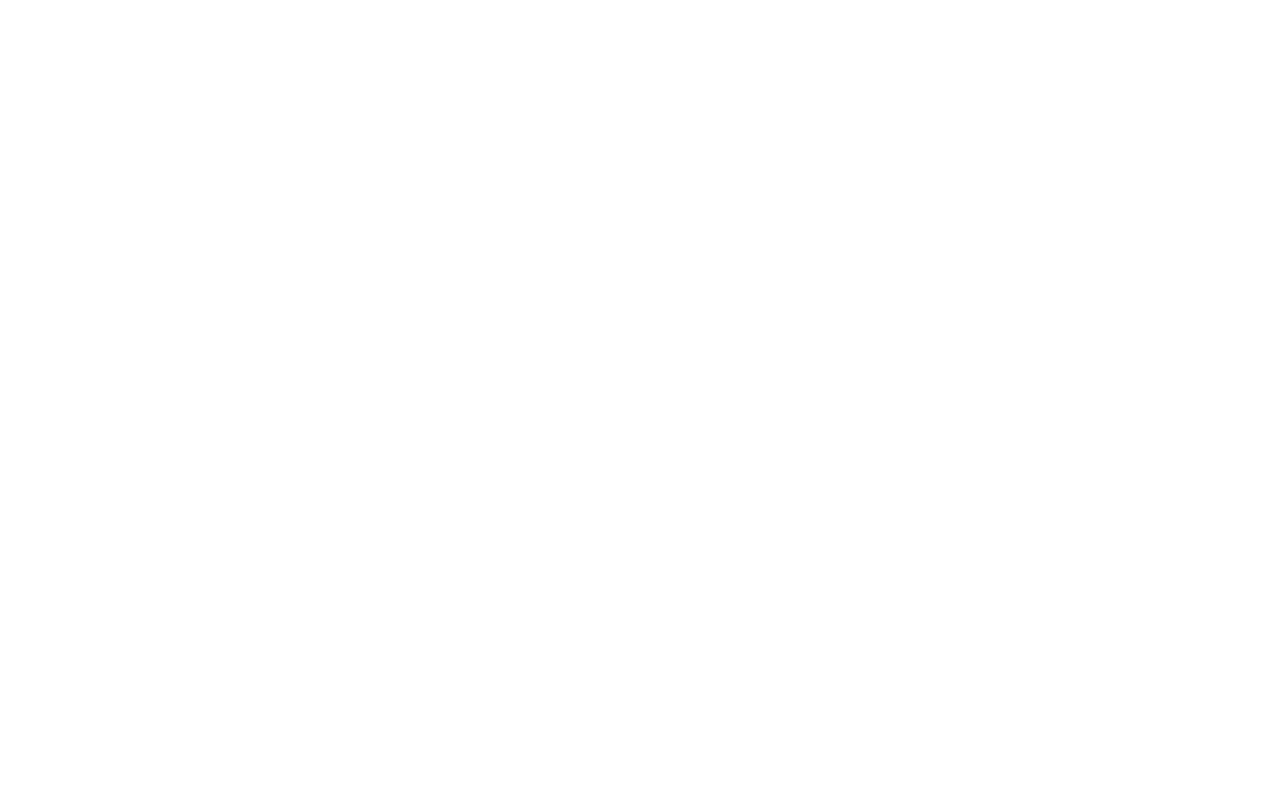
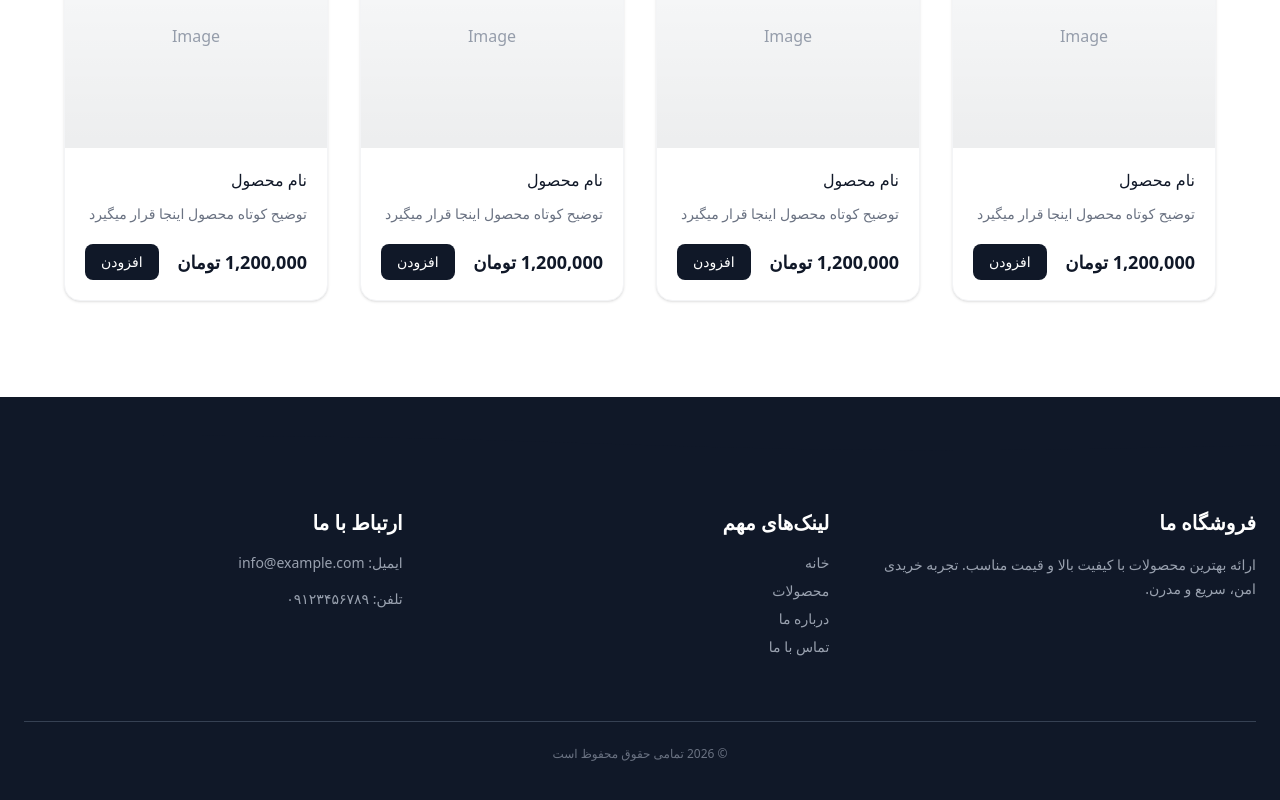
Before and after one commit to Masoud2025/OnlineShop, a Next.js app: page / in a window 1280 px wide. Shown: the part 2024-2824 px from the top of the page. Before the commit the page ends 1840 px from the top, so only its background shows below. Built offline with nearby package versions, Linux system fonts and the light colour scheme.

Commit message:
Add basic footer layout

```diff
--- a/app/layout.tsx
+++ b/app/layout.tsx
@@ -3,6 +3,7 @@ import Navbar from "../components/layout/Navbar";
 
 import "./globals.css";
 import TopBarClock from "../components/layout/TopBarClock";
+import Footer from "../components/layout/Footer";
 
 export const metadata: Metadata = {
   title: "Create Next App",
@@ -20,6 +21,7 @@ export default function RootLayout({
         <TopBarClock/>
         <Navbar/>
         {children}
+        <Footer/>
         </body>
     </html>
   );
--- a/app/page.tsx
+++ b/app/page.tsx
@@ -2,15 +2,14 @@ import Banner from "../components/layout/Banner";
 import HeroSection from "../components/layout/Hero";
 import PopularCategories from "../components/layout/PopularCategories";
 import ProductGrid from "../components/layout/ProductGrid";
-
 export default function Home() {
   return (
     <main>
-
       <HeroSection />
-      <PopularCategories/>
-      <ProductGrid/>
-      <Banner/>
+      <PopularCategories />
+      <ProductGrid />
+      <Banner />
+      <ProductGrid />
     </main>
   );
 }
--- /dev/null
+++ b/components/layout/Footer.tsx
@@ -0,0 +1,63 @@
+export default function Footer() {
+  return (
+    <footer className="relative mt-24 overflow-hidden">
+
+      {/* Wave Background */}
+      <div className="absolute top-0 left-0 w-full rotate-180 leading-none">
+        <svg
+          viewBox="0 0 1440 320"
+          className="w-full h-24 text-gray-900"
+          fill="currentColor"
+          preserveAspectRatio="none"
+        >
+          <path d="M0,160L80,154.7C160,149,320,139,480,144C640,149,800,171,960,181.3C1120,192,1280,192,1360,192L1440,192L1440,320L0,320Z"></path>
+        </svg>
+      </div>
+
+      {/* Main Content */}
+      <div className="bg-gray-900 text-white pt-28 pb-16 px-6">
+
+        <div className="max-w-7xl mx-auto grid grid-cols-1 md:grid-cols-3 gap-12">
+
+          {/* About */}
+          <div className="space-y-4">
+            <h3 className="text-xl font-bold">فروشگاه ما</h3>
+            <p className="text-sm text-gray-400 leading-6">
+              ارائه بهترین محصولات با کیفیت بالا و قیمت مناسب.
+              تجربه خریدی امن، سریع و مدرن.
+            </p>
+          </div>
+
+          {/* Links */}
+          <div className="space-y-4">
+            <h3 className="text-xl font-bold">لینک‌های مهم</h3>
+            <ul className="space-y-2 text-sm text-gray-400">
+              <li className="hover:text-white transition">خانه</li>
+              <li className="hover:text-white transition">محصولات</li>
+              <li className="hover:text-white transition">درباره ما</li>
+              <li className="hover:text-white transition">تماس با ما</li>
+            </ul>
+          </div>
+
+          {/* Contact */}
+          <div className="space-y-4">
+            <h3 className="text-xl font-bold">ارتباط با ما</h3>
+            <p className="text-sm text-gray-400">
+              ایمیل: info@example.com
+            </p>
+            <p className="text-sm text-gray-400">
+              تلفن: ۰۹۱۲۳۴۵۶۷۸۹
+            </p>
+          </div>
+
+        </div>
+
+        {/* Bottom Line */}
+        <div className="mt-16 border-t border-gray-700 pt-6 text-center text-xs text-gray-500">
+          © {new Date().getFullYear()} تمامی حقوق محفوظ است
+        </div>
+
+      </div>
+    </footer>
+  );
+}
```
